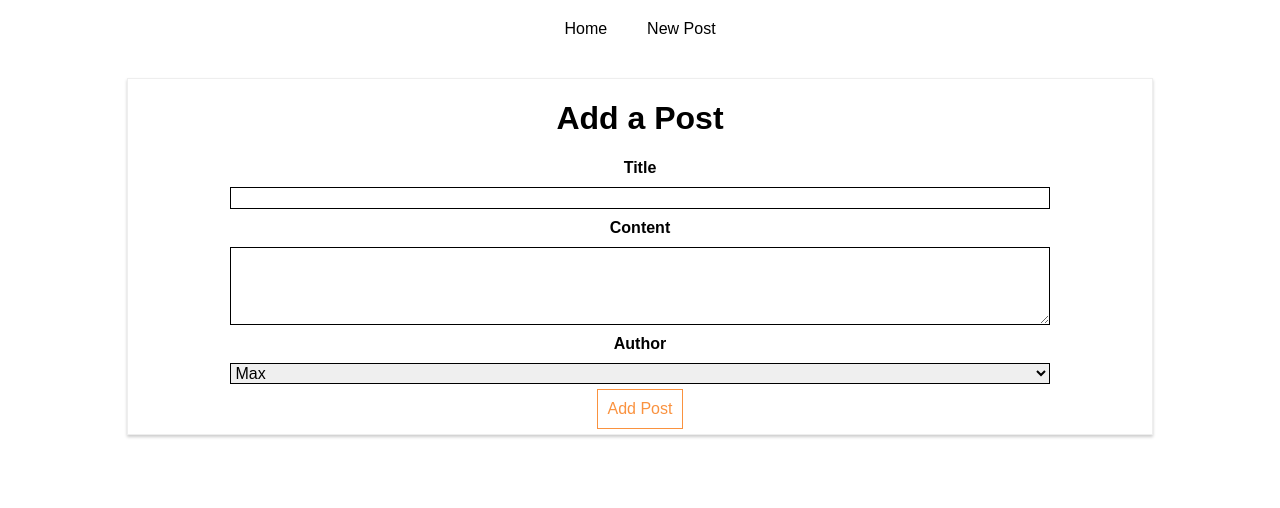
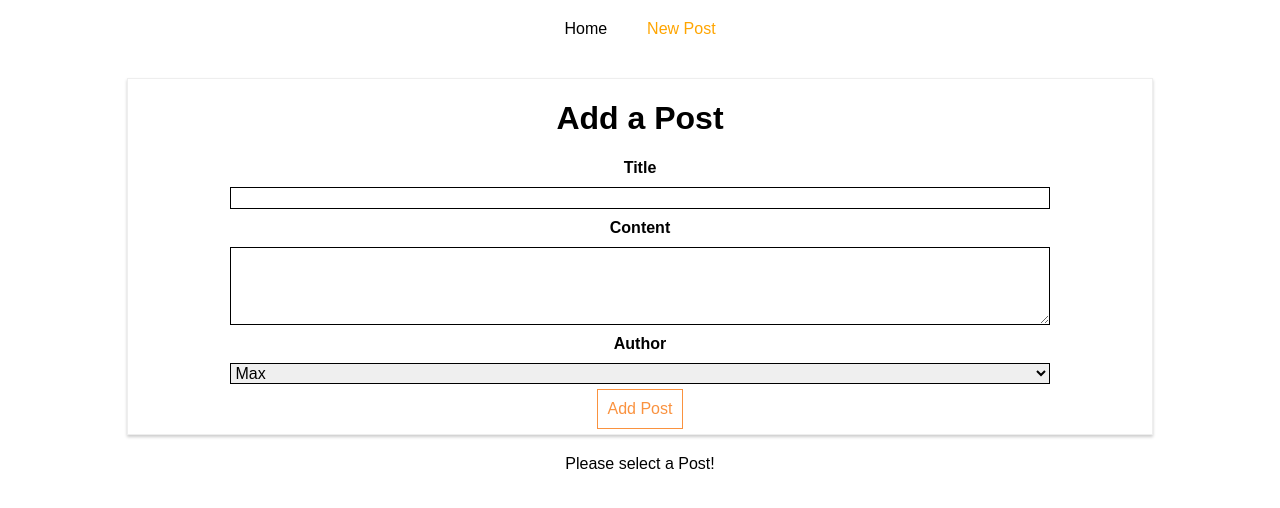
Before and after one commit to NiedzwiedzGit/web-http-ajax-in-react, a React (Create React App) app: page /new-post in a window 1280 px wide. Shown: the top 508 px of the page. Built offline with nearby package versions, Linux system fonts and the light colour scheme.

Commit message:
Passing Route Parameters

```diff
--- a/src/containers/Blog/Blog.css
+++ b/src/containers/Blog/Blog.css
@@ -17,6 +17,7 @@
 }
 
 .Blog a:hover,
-.Blog a:active{
+.Blog a:active,
+.Blog a.active{
   color:  orange;
 }
--- a/src/containers/Blog/Blog.js
+++ b/src/containers/Blog/Blog.js
@@ -1,9 +1,10 @@
 import React, { Component } from 'react';
 //import axios from 'axios'
-import { Route, Link } from 'react-router-dom';
+import { Route, NavLink } from 'react-router-dom';
 import './Blog.css';
 import Posts from './Posts/Posts';
 import NewPost from './NewPost/NewPost';
+import FullPost from './FullPost/FullPost';
 class Blog extends Component {
 
 
@@ -16,12 +17,18 @@
                 <header>
                     <nav>
                         <ul>
-                            <li><Link to="/">Home</Link></li>
-                            <li><Link to={{
+                            <li><NavLink
+                                to="/" exact
+                                activeClassName="my-active"
+                                activeStyle={{
+                                    color: "orange",
+                                    textDecoration: 'underline'
+                                }}>Home</NavLink></li>
+                            <li><NavLink to={{
                                 pathname: '/new-post',
                                 hash: '#submit',
                                 search: '?quick-submit=true'
-                            }}>New Post</Link></li>
+                            }}>New Post</NavLink></li>
                         </ul>
                     </nav>
                 </header>
@@ -30,6 +37,7 @@
                 {/* <Route path="/" exact render={() => <Posts />} /> */}
                 <Route path="/" exact component={Posts} />
                 <Route path="/new-post" component={NewPost} />
+                <Route path="/:id" exact component={FullPost} />
             </div >
         );
     }
--- a/src/containers/Blog/Posts/Posts.js
+++ b/src/containers/Blog/Posts/Posts.js
@@ -2,11 +2,13 @@
 import Post from '../../../components/Post/Post';
 import axios from '../../../axios';
 import './Posts.css';
+import { Link } from 'react-router-dom';
 class Posts extends Component {
     state = {
         posts: [],
     }
     componentDidMount() {
+        console.log(this.props);
         axios.get('/posts')
             .then(response => {
                 const posts = response.data.slice(0, 4);
@@ -31,14 +33,16 @@
     render() {
         let posts = <p style={{ textAlign: 'center' }}>Somthing went wrong!</p>;
         if (!this.state.error) {
-            posts = this.state.posts.map(
-                post => {
-                    return <Post
-                        key={post.id}
-                        title={post.title}
-                        author={post.author}
-                        clicked={() => this.postSelectedHandler(post.id)} />;
-                }
+            posts = this.state.posts.map(post => {
+                return (
+                    < Link to={'/' + post.id} key={post.id}>
+                        <Post
+
+                            title={post.title}
+                            author={post.author}
+                            clicked={() => this.postSelectedHandler(post.id)} />
+                    </Link >);
+            }
             );
         }
         return (
```
